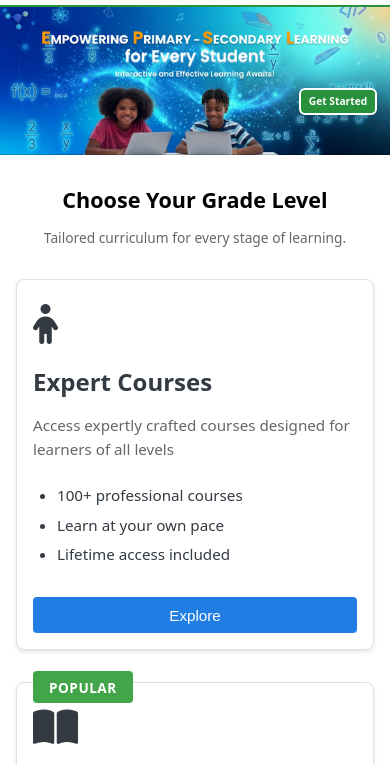
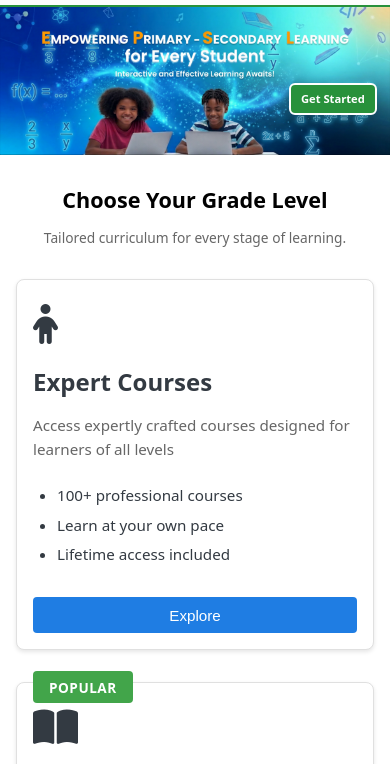
Before and after one commit to Jodankyi/Learn56, a plain HTML site: page index.html in a window 390 px wide. Shown: the part 80-844 px from the top of the page. Drawn offline with Linux system fonts and the light colour scheme.

Commit message:
Increase hero getting started button size

```diff
--- a/style.css
+++ b/style.css
@@ -782,13 +782,13 @@ main {
   top: 61%;
   right: clamp(1rem, 8vw, 9rem);
   transform: translateY(-50%);
-  padding: 0.65rem 1.4rem;
+  padding: 0.9rem 2rem;
   background: var(--accent-green);
   color: #fff;
   text-decoration: none;
   border-radius: var(--radius-md);
-  font-weight: 600;
-  font-size: 1rem;
+  font-weight: 700;
+  font-size: 1.15rem;
   transition: all var(--transition-slow);
   cursor: pointer;
   box-shadow: var(--shadow-md);
@@ -3163,8 +3163,8 @@ body.modal-open {
     right: 1.15rem;
     left: auto;
     transform: none;
-    font-size: 0.74rem;
-    padding: 0.35rem 0.65rem;
+    font-size: 0.84rem;
+    padding: 0.5rem 0.85rem;
     white-space: nowrap;
   }
 
@@ -3190,8 +3190,8 @@ body.modal-open {
   .btn-hero-cta {
     bottom: 2.35rem;
     right: 0.95rem;
-    font-size: 0.68rem;
-    padding: 0.3rem 0.55rem;
+    font-size: 0.76rem;
+    padding: 0.45rem 0.75rem;
   }
 
   .section-title,
@@ -3215,8 +3215,8 @@ body.modal-open {
   .btn-hero-cta {
     bottom: 2.5rem;
     right: 0.8rem;
-    font-size: 0.64rem;
-    padding: 0.28rem 0.5rem;
+    font-size: 0.7rem;
+    padding: 0.4rem 0.65rem;
   }
 }
 
```
